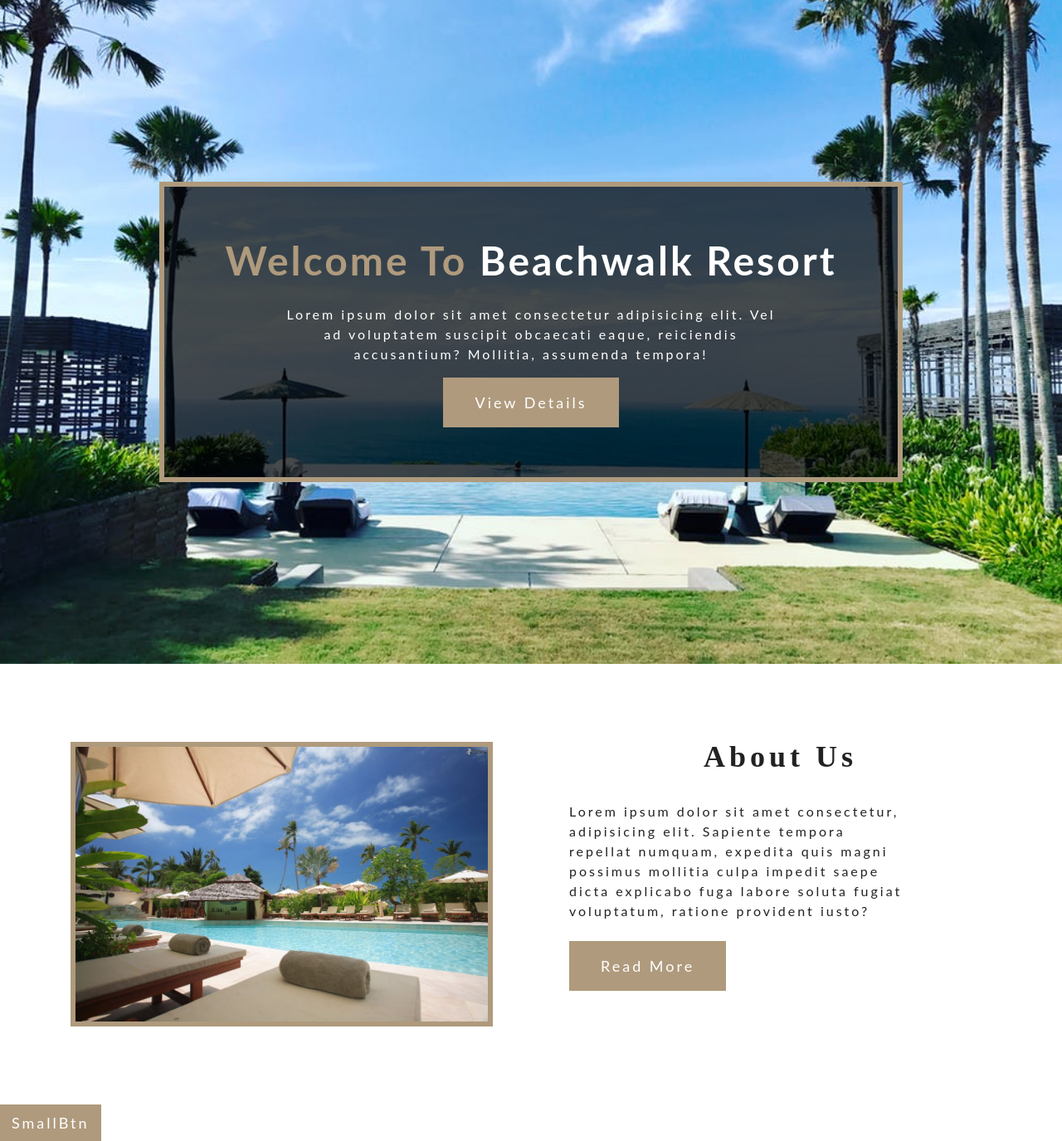
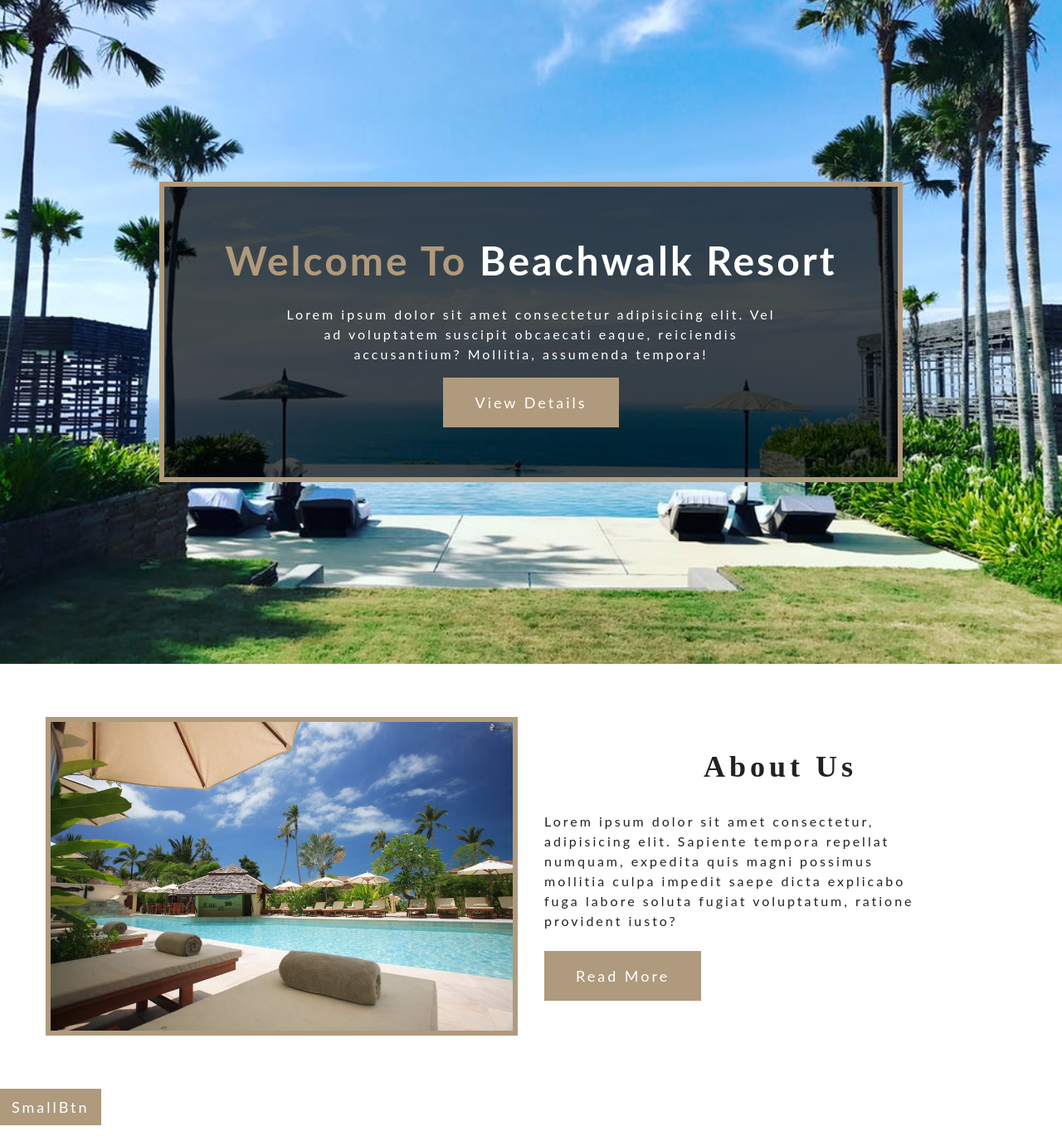
Before and after one commit to juliasut/beachwalk_resort, a React (Create React App) app: page / in a window 1280 px wide. Shown: the whole page at 83% size. Built offline with nearby package versions, Linux system fonts and the light colour scheme; the HTML template or start-up script is replaced by a standard one.

Commit message:
Fix desktop padding property

```diff
--- a/src/components/home/About.js
+++ b/src/components/home/About.js
@@ -57,10 +57,14 @@ const AboutCenter = styled.div`
   ${media.desktop`
     width: 100vw;
     max-width: 1170px;
+    .about-img,
+    .about-info {
+    padding: ${setRem(0)};
+  }
     display: grid;
     grid-template-columns: 1fr 1fr;
     grid-column-gap: ${setRem(32)};
-    .about-img {
+    .about-img, .about-info {
       align-self: center;
     }
     .about-info {
```
